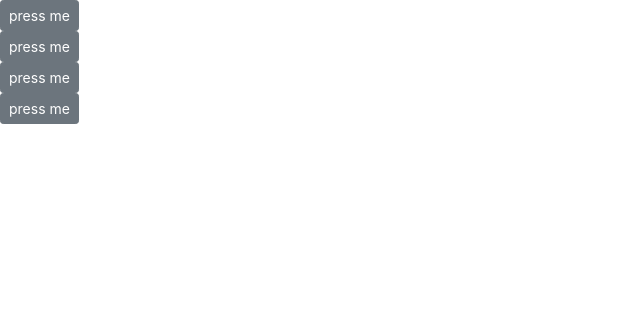
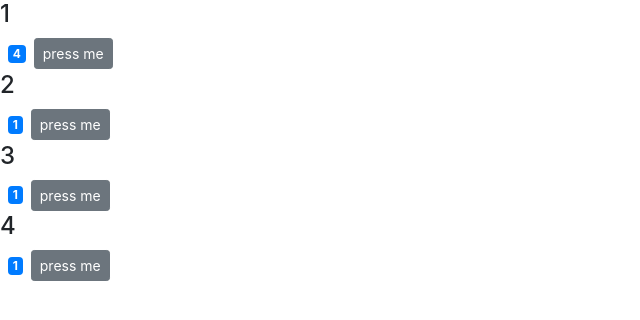
Before and after one commit to kevinsbstn4/belajar-React-Component, a React (Create React App) app: page / in a window 1280 px wide. Shown: the top 320 px of the page, without its empty margins (0-640 px from the left). Built offline with nearby package versions, Linux system fonts and the light colour scheme.

Commit message:
passing children

```diff
--- a/src/components/counter.jsx
+++ b/src/components/counter.jsx
@@ -5,20 +5,21 @@ export default class Counter extends Component {
     value: this.props.value
   };
 
-  handleIncrement = Product => {
-    console.log(Product);
-    this.setState({ count: this.state.count + 1 });
+  handleIncrement = () => {
+    this.setState({ value: this.state.value + 1 });
   };
   doHandleIncrement = () => {
     this.handleIncrement({ id: 1 });
   };
 
   render() {
+    console.log(this.props);
     return (
       <div>
+        <h4>{this.props.id}</h4>
         <span className={this.getBadgeClasses()}>{this.formatCount()}</span>
         <button
-          onClick={() => this.doHandleIncrement(this.props.Product)}
+          onClick={this.handleIncrement}
           className="btn btn-secondary btn-sm">
           press me
         </button>
@@ -28,12 +29,12 @@ export default class Counter extends Component {
 
   getBadgeClasses() {
     let classes = 'badge m-2 badge-';
-    classes += this.state.count === 0 ? 'warning' : 'primary';
+    classes += this.state.value === 0 ? 'warning' : 'primary';
     return classes;
   }
 
   formatCount() {
-    const { count } = this.state;
-    return count === 0 ? 'press button to add value' : count;
+    const { value } = this.state;
+    return value === 0 ? 'press button to add value' : value;
   }
 }
--- a/src/components/counters.jsx
+++ b/src/components/counters.jsx
@@ -14,7 +14,7 @@ class Counters extends Component {
     return (
       <div>
         {this.state.counters.map(counters => (
-          <Counter key={counters.id} value={counters.value} selected={true} />
+          <Counter key={counters.id} value={counters.value} id={counters.id} />
         ))}
       </div>
     );
```
